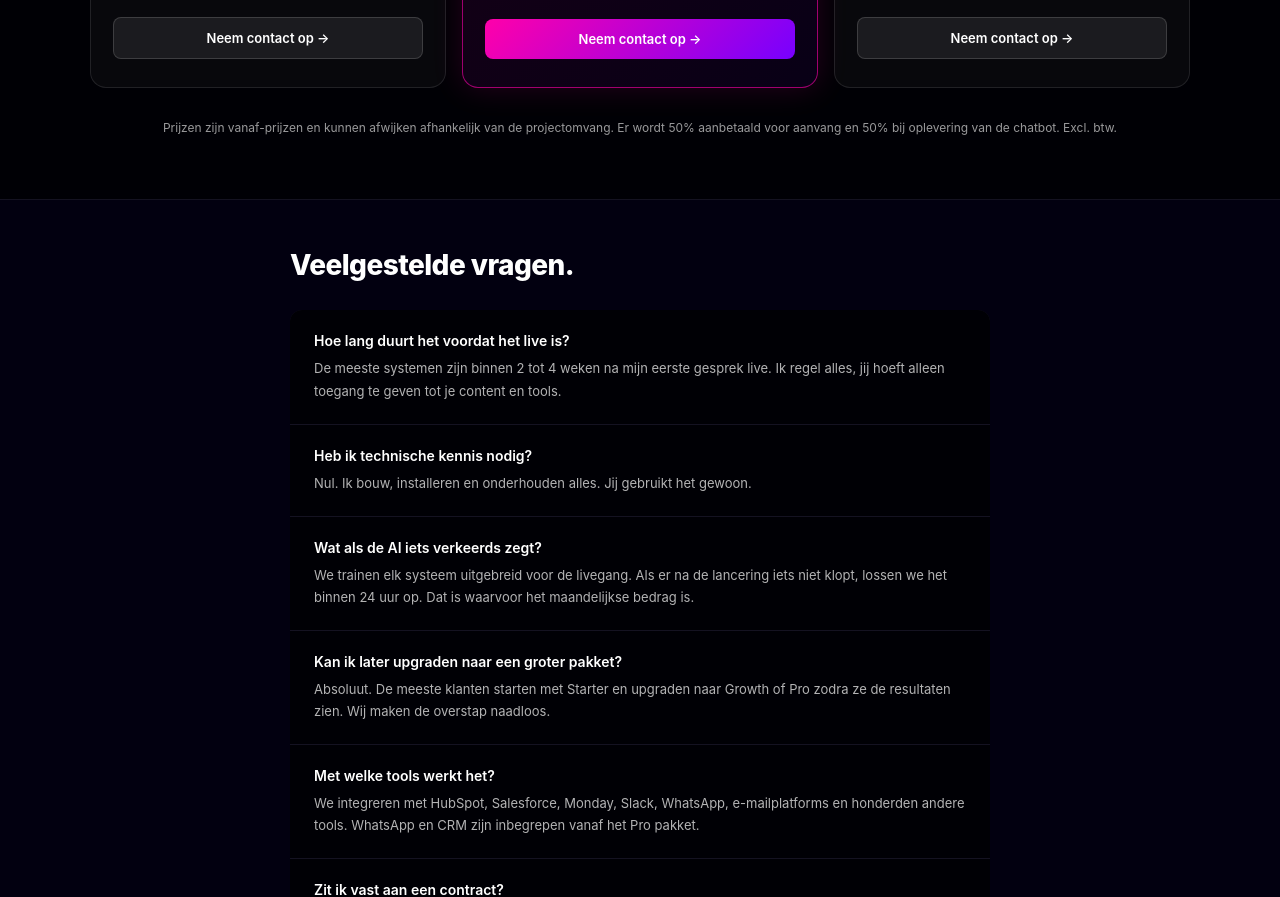
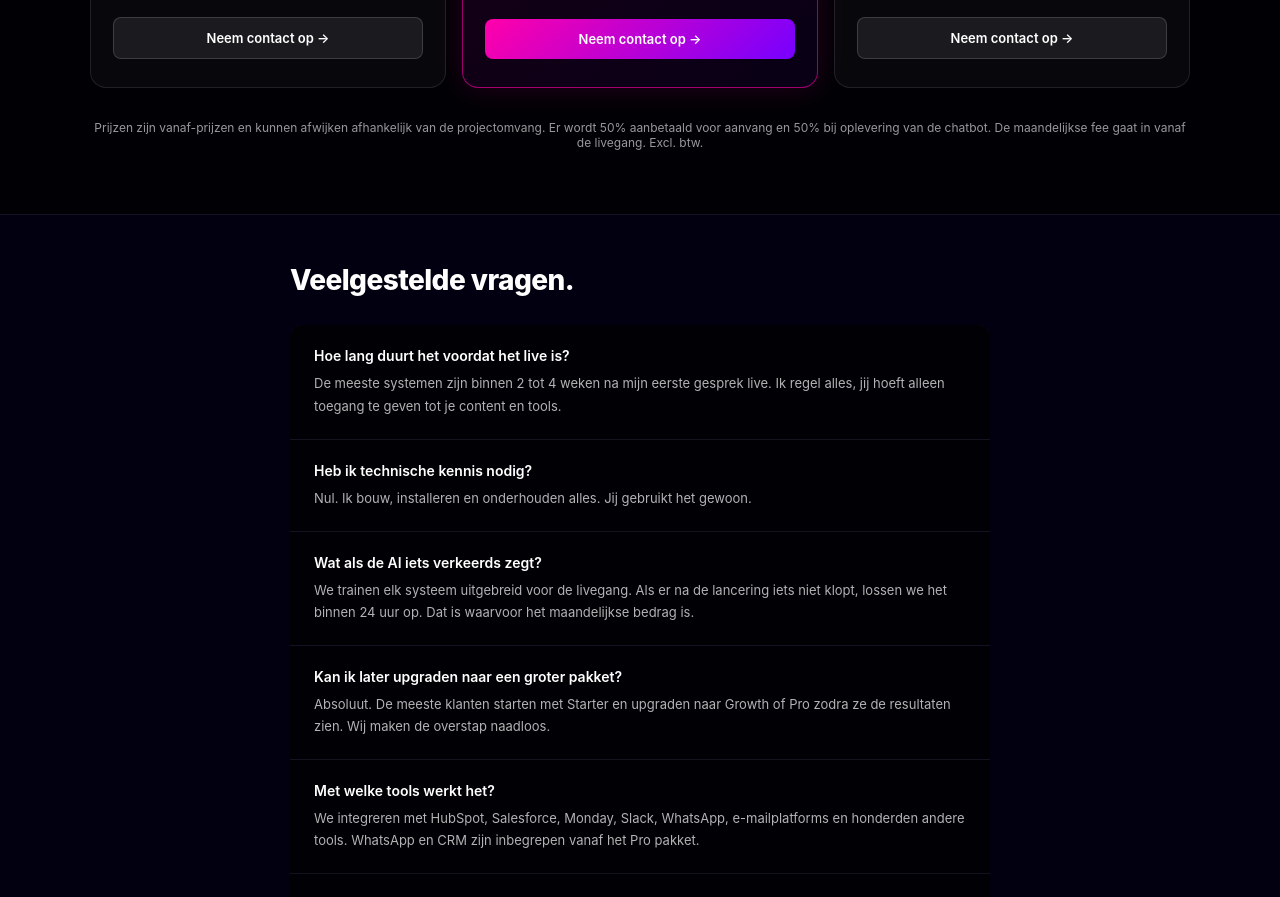
Before and after one commit to wesroord/conneqtai-website, a Next.js app: page /nl/pricing in a window 1280 px wide. Shown: the part 880-1777 px from the top of the page. Built offline with nearby package versions, Linux system fonts and the light colour scheme.

Commit message:
fix: maandelijkse fee vanaf livegang vermeld in pricing disclaimer

```diff
--- a/components/sections/PricingCards.tsx
+++ b/components/sections/PricingCards.tsx
@@ -33,7 +33,7 @@ export default function PricingCards(){
           ))}
         </div>
         <div style={{textAlign:"center",marginTop:"32px",fontFamily:"'Inter',sans-serif",fontSize:"12px",color:"rgba(255,255,255,.6)"}}>
-          Prices start from the amounts shown and may vary depending on project scope. A 50% deposit is required before work begins. The remaining 50% is due upon delivery. Excl. VAT.
+          Prices start from the amounts shown and may vary depending on project scope. A 50% deposit is required before work begins. The remaining 50% is due upon delivery. The monthly fee starts after the chatbot goes live. Excl. VAT.
         </div>
       </div>
     </section>
--- a/components/sections/nl/PricingCardsNL.tsx
+++ b/components/sections/nl/PricingCardsNL.tsx
@@ -33,7 +33,7 @@ export default function PricingCardsNL(){
           ))}
         </div>
         <div style={{textAlign:"center",marginTop:"32px",fontFamily:"'Inter',sans-serif",fontSize:"12px",color:"rgba(255,255,255,.6)"}}>
-          Prijzen zijn vanaf-prijzen en kunnen afwijken afhankelijk van de projectomvang. Er wordt 50% aanbetaald voor aanvang en 50% bij oplevering van de chatbot. Excl. btw.
+          Prijzen zijn vanaf-prijzen en kunnen afwijken afhankelijk van de projectomvang. Er wordt 50% aanbetaald voor aanvang en 50% bij oplevering van de chatbot. De maandelijkse fee gaat in vanaf de livegang. Excl. btw.
         </div>
       </div>
     </section>
```
